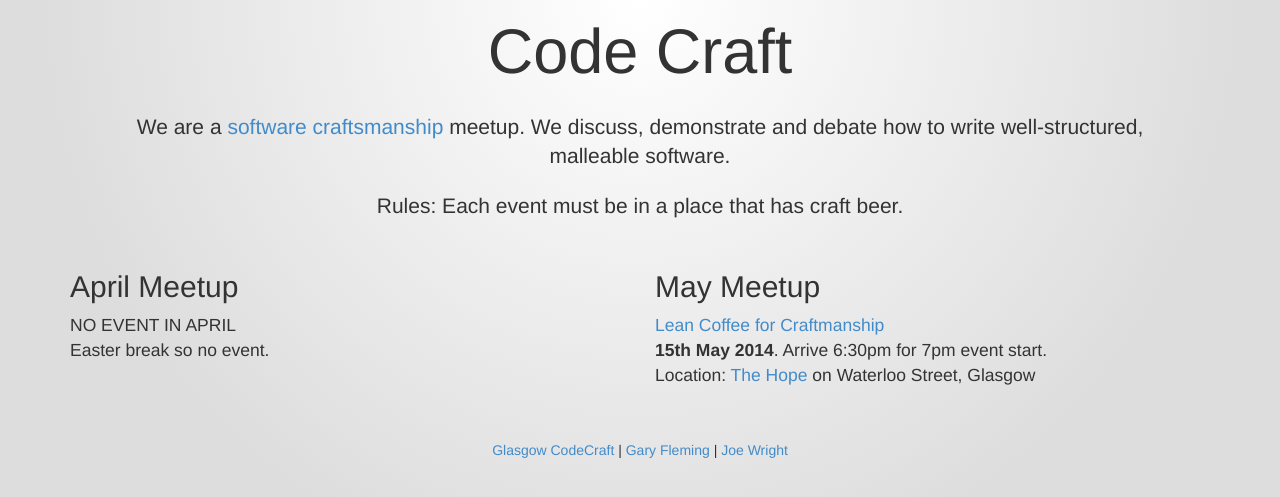
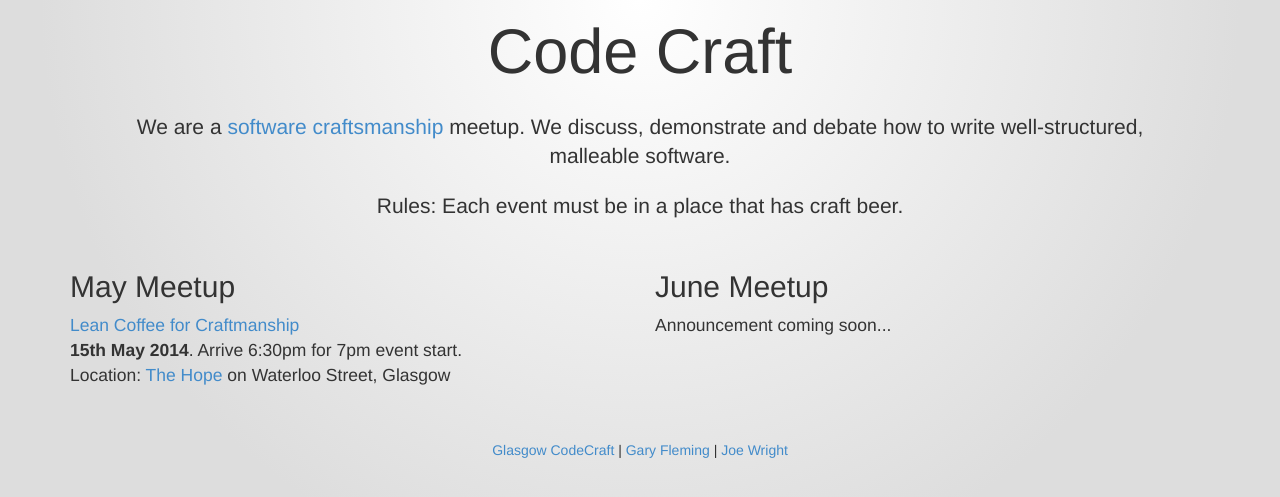
Before and after one commit to codecraftuk/codecraftuk.github.io, a Jekyll site: the page index.html, which Jekyll copies as it is, in a window 1280 px wide. Shown: the top 497 px of the page. Built offline with Jekyll 4.4.1, drawn with Linux system fonts in a browser that asks for light colours; Markdown is read by kramdown in place of the engine named in the settings.

```diff
--- a/index.html
+++ b/index.html
@@ -16,15 +16,6 @@
 
         <div class="row">
 
-          <div class="col-lg-6 meetups">
-            <h2>April Meetup</h2>
-
-            <p>NO EVENT IN APRIL
-            <br/>Easter break so no event.
-            </p>
-
-            <!-- <img class="event-image" src="/images/seven.jpg" width=250 height=300 /> --><!-- Find lean coffee image -->
-          </div>
 
           <div class="col-lg-6 meetups">
             <h2>May Meetup</h2>
@@ -36,13 +27,22 @@
             <!-- <img class="event-image" src="/images/seven.jpg" width=250 height=300 /> --><!-- Find lean coffee image -->
           </div>
 
+          <div class="col-lg-6 meetups">
+            <h2>June Meetup</h2>
+
+            <p>Announcement coming soon...
+            </p>
+
+            <!-- <img class="event-image" src="/images/seven.jpg" width=250 height=300 /> --><!-- Find lean coffee image -->
+          </div>
+
           <!-- Probably moving this to June
 
           <div class="col-lg-6 meetups">
-            <h2>May Meetup</h2>
+            <h2>June Meetup</h2>
 
             <p>Architectures and Refactoring
-            <br/><strong>15th May 2014</strong> at 7:00pm
+            <br/><strong>19th June 2014</strong> at 7:00pm
             <br/>Location: <a href="https://www.google.co.uk/maps/preview/place/the+hope/@55.8603492,-4.2594337,18z/data=!3m1!4b1!4m2!3m1!1s0x4888469dda4be0d3:0x48833155b9c343e2">The Hope</a> on Waterloo Street, Glasgow
             </p>
             <img class="event-image" src="/images/thehope.jpg" width=450 height=300 />
```
